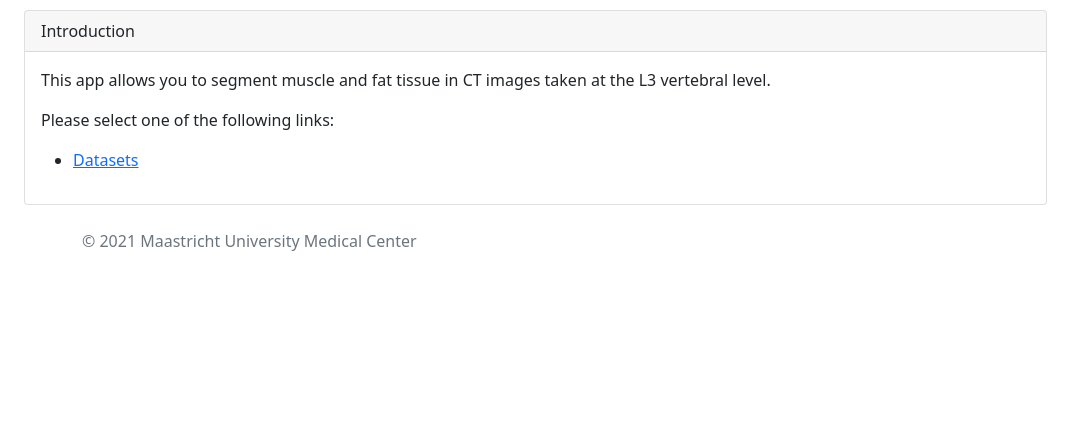
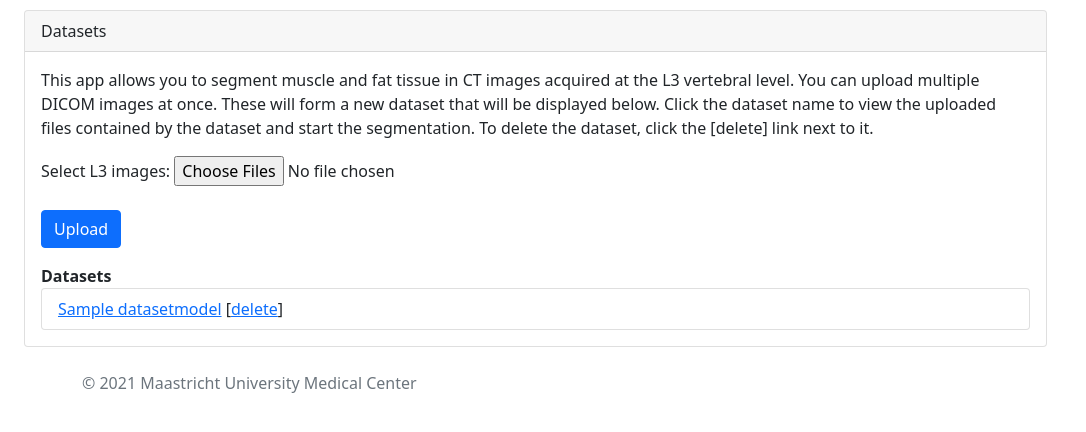
Before and after one commit to rbrecheisen/l3autoseg-old, a Django app: page / in a window 1280 px wide. Shown: the part 64-496 px from the top of the page, without its empty margins (0-1086 px from the left). Run offline with Django 3.2, Linux system fonts and the light colour scheme; a user stored in the database is signed in; tables that the repository leaves empty hold one stand-in row (values such as "Sample post").

Commit message:
Small UI changes

```diff
--- a/src/l3autoseg/app/templates/datasets.html
+++ b/src/l3autoseg/app/templates/datasets.html
@@ -6,6 +6,14 @@
             <div class="card" style="margin-top: 10px;">
                 <div class="card-header">Datasets</div>
                 <div class="card-body">
+                    <p class="card-text">
+                        This app allows you to segment muscle and fat tissue in CT images acquired at the
+                        L3 vertebral level. You can upload multiple DICOM images at once. These will form
+                        a new dataset that will be displayed below. Click the dataset name to view the
+                        uploaded files contained by the dataset and start the segmentation.
+
+                        To delete the dataset, click the [delete] link next to it.
+                    </p>
                     <form action="/datasets/" method="post" enctype="multipart/form-data">
                         {% csrf_token %}
                         <label for="files">Select L3 images:</label>
@@ -23,7 +31,6 @@
                         {% endfor %}
                     </ul>
                     {% endif %}
-                    <p style="margin-top: 10px"><a href="/">Back</a></p>
                 </div>
             </div>
         </div>
--- a/src/l3autoseg/app/urls.py
+++ b/src/l3autoseg/app/urls.py
@@ -3,8 +3,7 @@ from . import views
 
 
 urlpatterns = [
-    path('', views.index),
-    path('datasets/', views.datasets),
+    path('', views.datasets),
     path('datasets/<str:dataset_id>', views.dataset),
     path('downloads/<str:dataset_id>', views.downloads),
     path('accounts/', include('django.contrib.auth.urls')),
--- a/src/l3autoseg/app/views.py
+++ b/src/l3autoseg/app/views.py
@@ -11,12 +11,6 @@ from zipfile import ZipFile
 from .models import DataSetModel, ImageModel
 from .segmentation import segment_images
 from .rendering import create_png
-
-
-# ----------------------------------------------------------------------------------------------------------------------
-@login_required
-def index(request):
-    return render(request, 'index.html')
 
 
 # ----------------------------------------------------------------------------------------------------------------------
```
